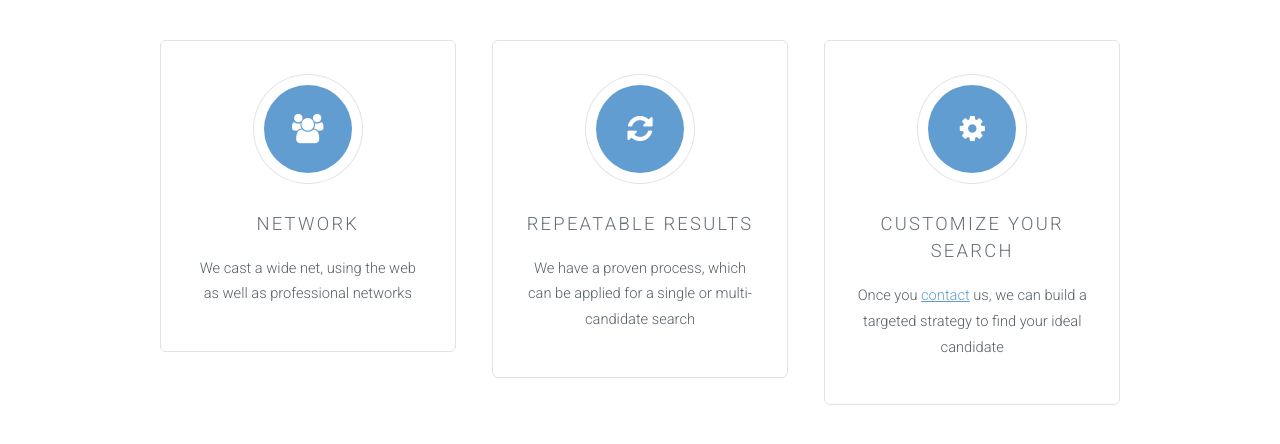
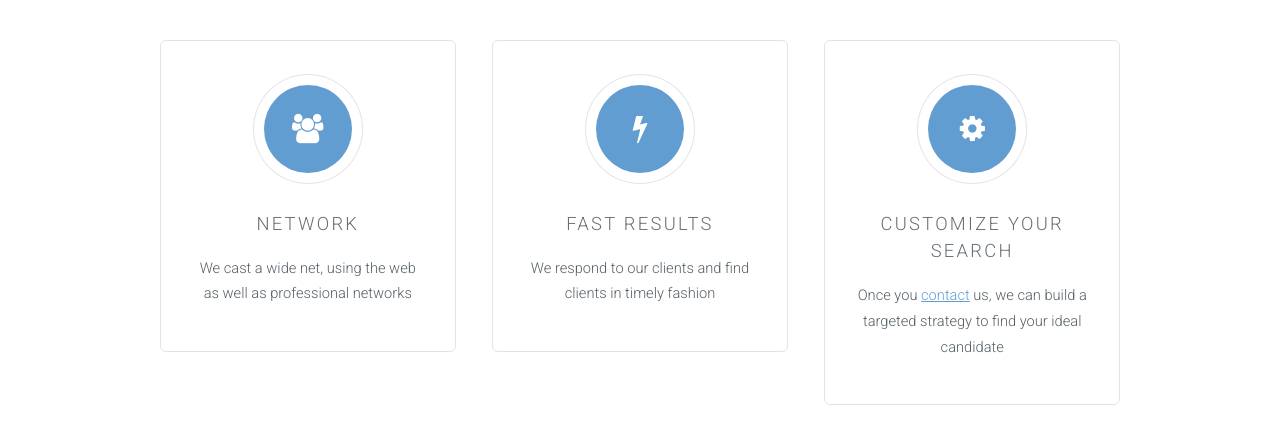
Before and after one commit to awiddy/upfronted, a plain HTML site: page index.html in a window 1280 px wide. Shown: the part 550-994 px from the top of the page. Drawn offline with Linux system fonts and the light colour scheme.

Commit message:
icon and description for the middle box

```diff
--- a/index.html
+++ b/index.html
@@ -71,9 +71,9 @@
 						</div>
 						<div class="4u">
 							<section class="special box">
-								<i class="icon fa-refresh major"></i>
-								<h3>Repeatable Results</h3>
-								<p>We have a proven process, which can be applied for a single or multi-candidate search</p>
+								<i class="icon fa-bolt major"></i>
+								<h3>Fast Results</h3>
+								<p>We respond to our clients and find clients in timely fashion</p>
 							</section>
 						</div>
 						<div class="4u">
```
